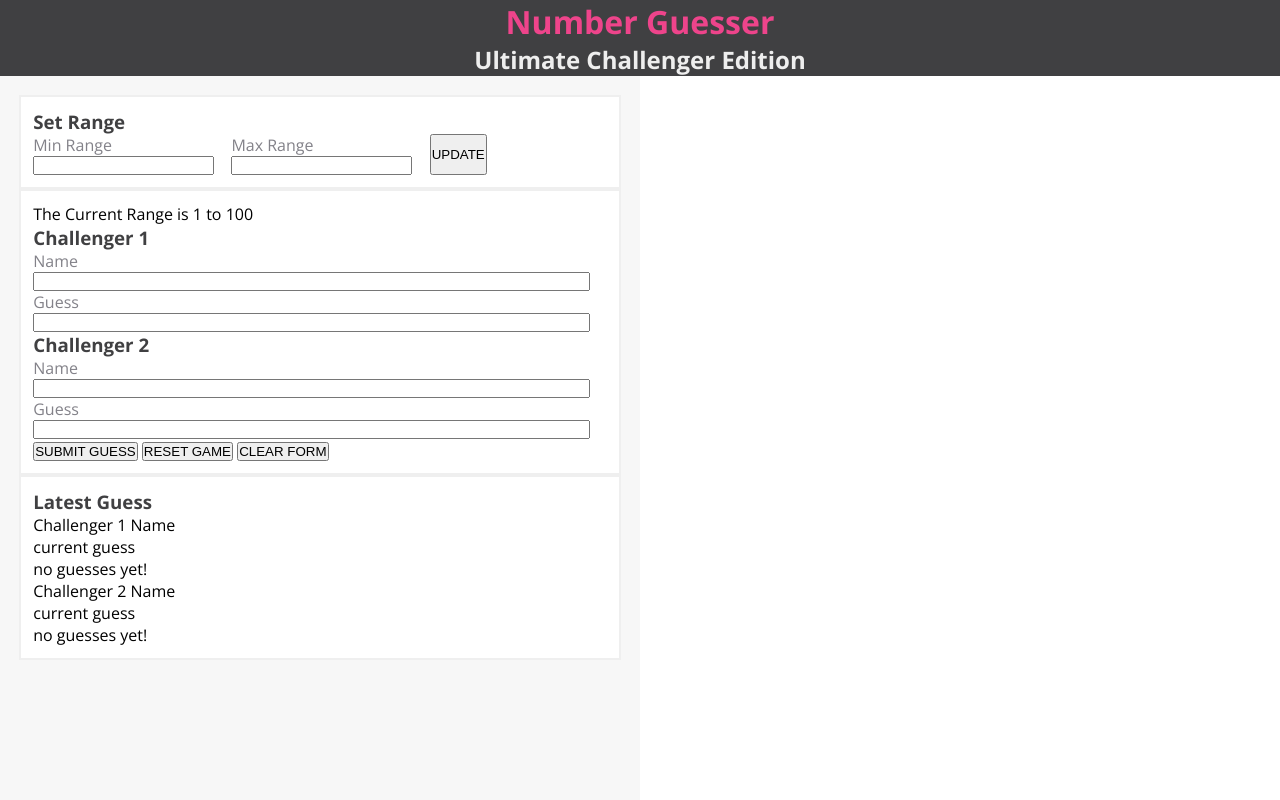
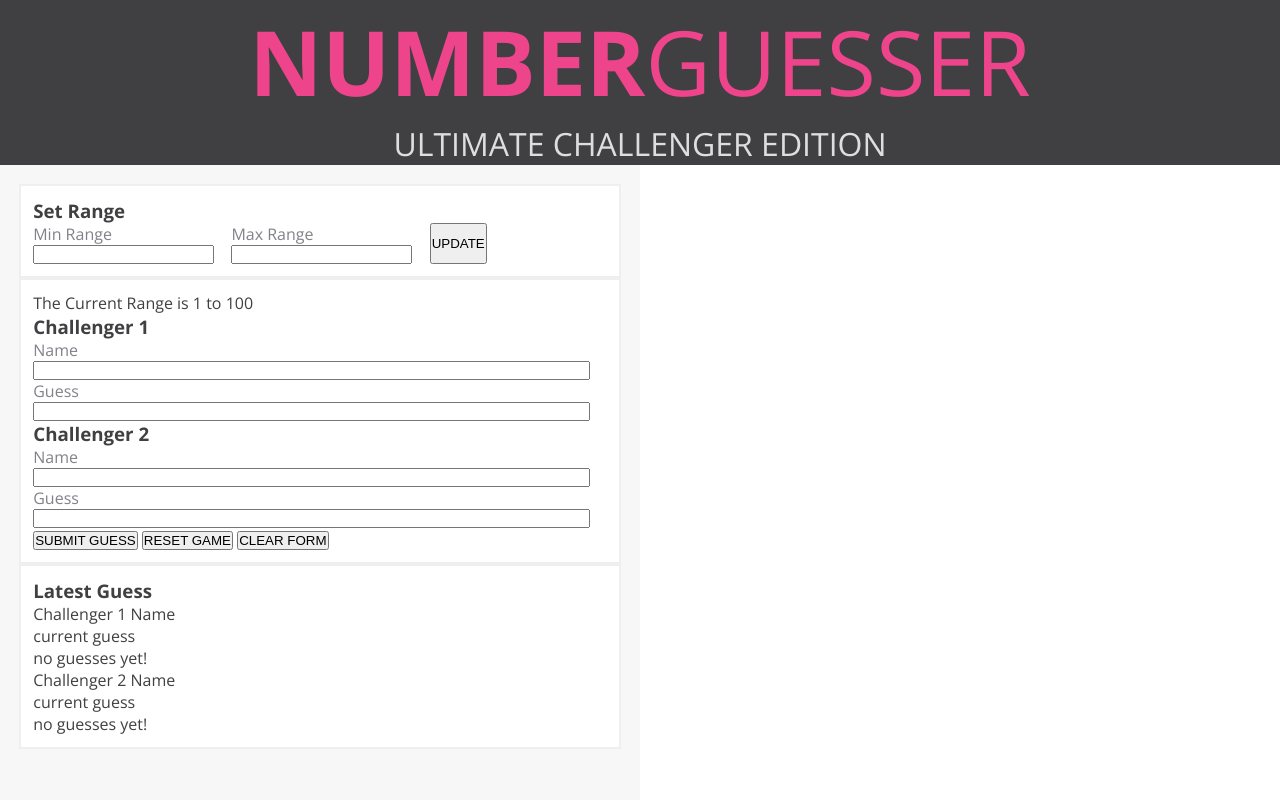
Before and after one commit to Chris-Reynders/number-guesser, a plain HTML site: page index.html in a window 1280 px wide. Shown: the top 800 px of the page. Drawn offline with nearby package versions, Linux system fonts and the light colour scheme.

Commit message:
Update size and content of header and subheader, fix typo in html

```diff
--- a/index.html
+++ b/index.html
@@ -10,7 +10,7 @@
 </head>
 <body>
   <header>
-   <h1><span id="bold-heading">Number</span> Guesser</h1>
+   <h1><span id="y-bold-heading">Number</span>Guesser</h1>
    <h2>Ultimate Challenger Edition</h2>
   </header>
 <main>
--- a/styles.css
+++ b/styles.css
@@ -19,24 +19,33 @@ header {
   text-align: center;
   background-color: #404042;
   grid-area: header;
+  text-transform: uppercase;
+
 
 }
 
 h1 {
   color: #EE448B;
+  font-weight: 300;
+  font-size: 90px;
+
+
 }
 
-#heading-bold {
-  /* font-weight: ; */
+#y-bold-heading {
+  font-weight: 700;
+
 }
 
 h2 {
-  color: #EEEEEE;
+  color: #DEDEDE;
+  font-weight: 100;
+  font-size: 32px;
 }
 
 /* MAIN STYLING */
 main {
-
+ color: #404042;
 }
 
 /* LEFT SIDE STYLING  */
```
